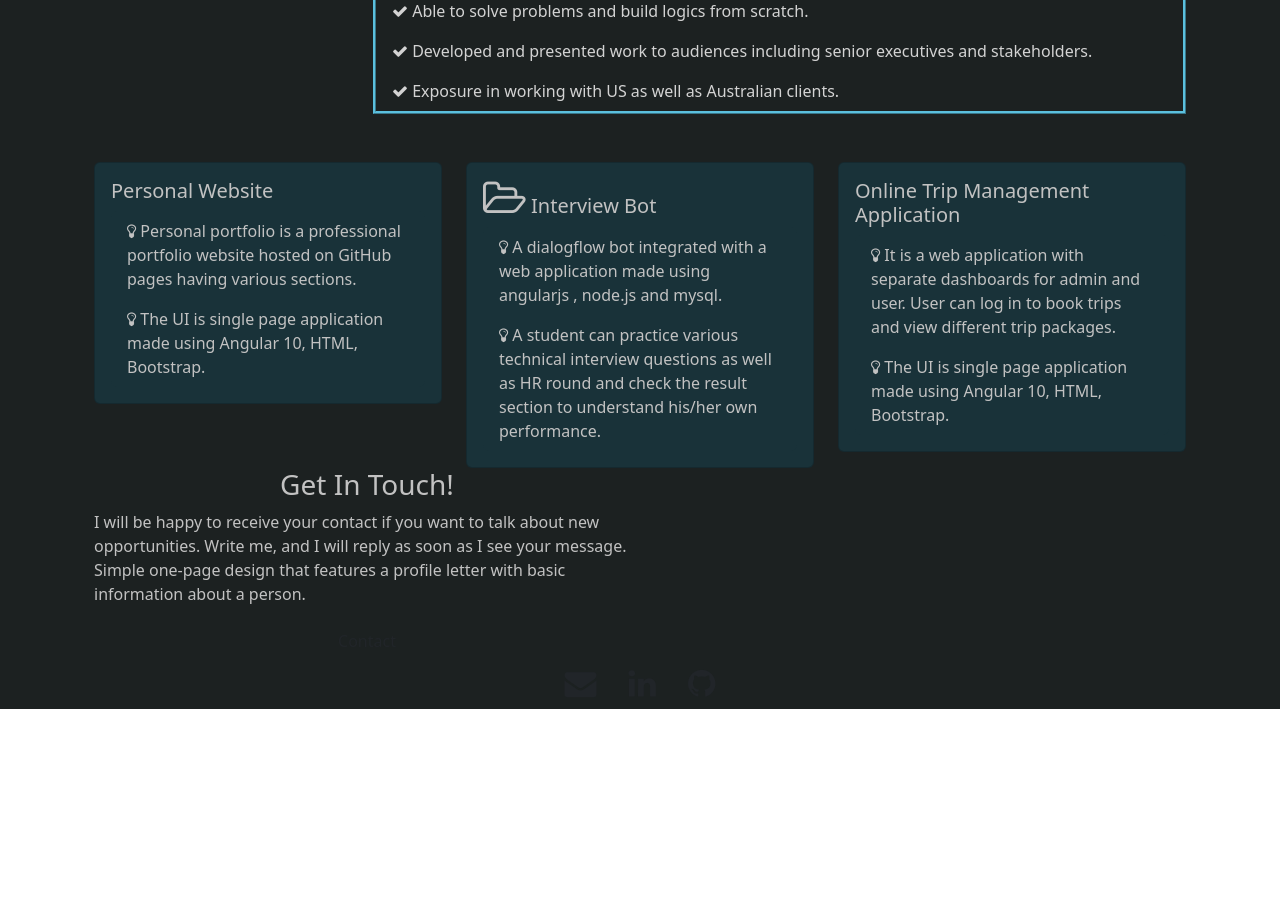
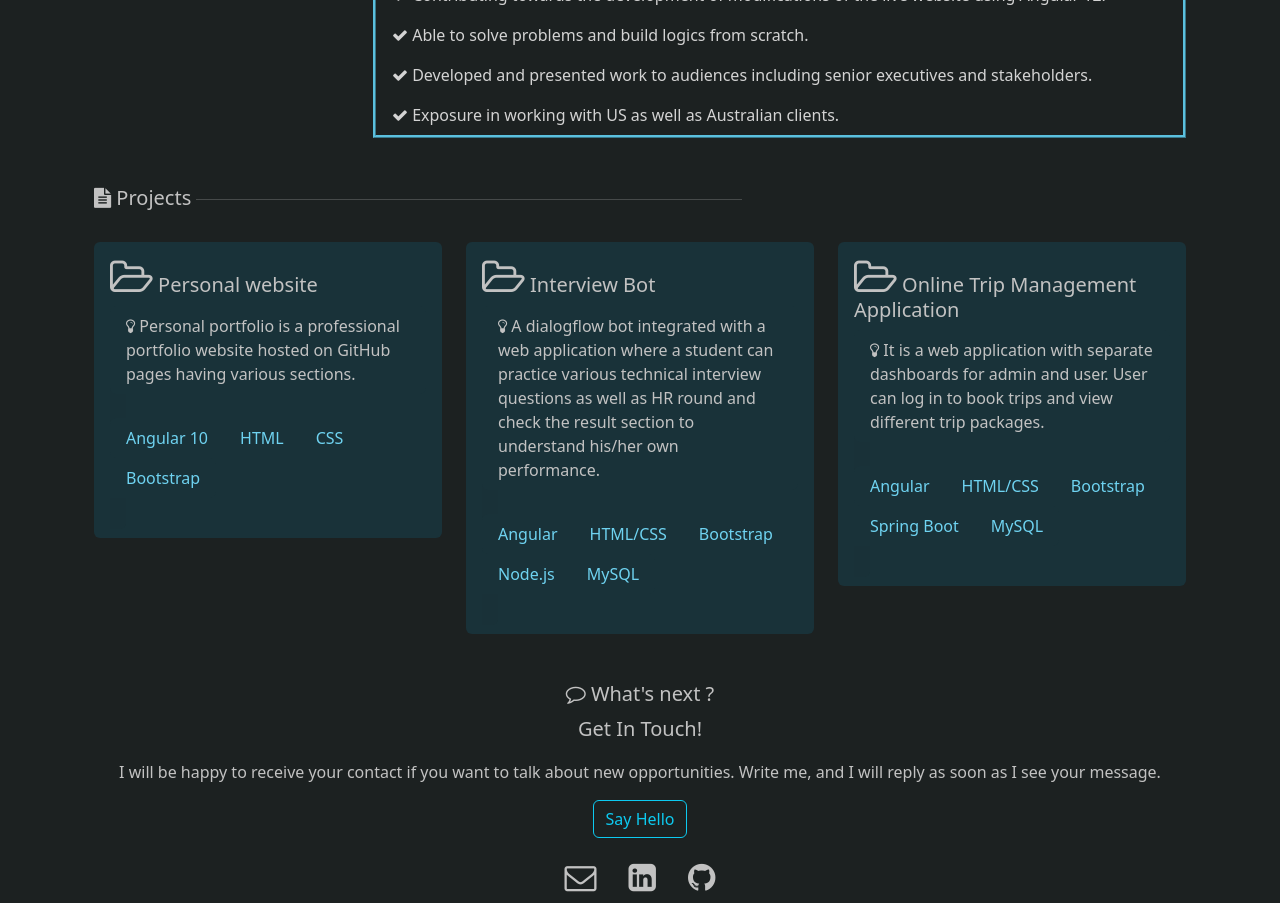
Before and after one commit to shraddha-bijotkar/angular-s9by9p, an Angular app: page / in a window 1280 px wide. Shown: the part 720-1623 px from the top of the page. Before the commit the page ends 1429 px from the top, so only its background shows below. Built offline with nearby package versions, Linux system fonts and the light colour scheme; what ng-vertical-timeline would draw is missing.

Commit message:
CSS edits

```diff
--- a/src/app/app.component.css
+++ b/src/app/app.component.css
@@ -1,6 +1,8 @@
 body {
-  margin: 0px;
-  padding: 0px;
+  margin: 0;
+  width: 100%;
+  min-height: 100%;
+  overflow-x: hidden;
   box-sizing: border-box;
   background: #1c2121;
   color: rgb(194, 194, 194);
--- a/src/app/components/general/footer/footer.component.css
+++ b/src/app/components/general/footer/footer.component.css
@@ -2,11 +2,14 @@
   position: absolute;
   bottom: 0;
 } */
+.list-group,
 .list-group-item {
   background-color: unset;
+  color: rgb(194, 194, 194);
 }
 .list-group-item:hover {
-  transform: scale(1.5);
+  transition: all 0.5s;
+  transform: translateY(-10px);
 }
 li {
   display: block;
--- a/src/app/components/general/footer/footer.component.html
+++ b/src/app/components/general/footer/footer.component.html
@@ -2,12 +2,12 @@
   <ul class="list-group justify-content-center" style="flex-direction: row">
     <li class="list-group-item border-0">
       <a href="mailto:shraddha.bijotkar@gmail.com"
-        ><i class="fa fa-envelope fa-2x" aria-hidden="true"></i
+        ><i class="fa fa-envelope-o fa-2x" aria-hidden="true"></i
       ></a>
     </li>
     <li class="list-group-item border-0">
       <a href="https://www.linkedin.com/in/shraddha-bijotkar-155649177"
-        ><i class="fa fa-linkedin fa-2x" aria-hidden="true"></i
+        ><i class="fa fa-linkedin-square fa-2x" aria-hidden="true"></i
       ></a>
     </li>
     <li class="list-group-item border-0">
--- a/src/app/components/general/header/header.component.css
+++ b/src/app/components/general/header/header.component.css
@@ -3,8 +3,8 @@
   top: 0;
   width: 100%;
 }
-.nav-item:focus {
-  border: 1px;
+.nav-item:focus, .nav-item:hover {
+  border: 2px;
   border-style: solid;
   border-color: rgb(111, 211, 241);
 }
--- a/src/app/components/home/about/about.component.css
+++ b/src/app/components/home/about/about.component.css
@@ -5,8 +5,22 @@
   animation-delay: calc(0.1s * var(--i));
 } */
 .name {
-  color: rgb(111, 241, 237);
-  font-size: 60px;
+  font-weight: 500;
+  font-size: 80px;
+  background: linear-gradient(
+    120deg,
+    #a5f5ff,
+    #7e57c2,
+    #0087f2,
+    #26c6da,
+    #eeff41,
+    #f6a5ff,
+    #a5f5ff
+  );
+  color: #fff;
+  background-clip: text;
+  -webkit-background-clip: text;
+  -webkit-text-fill-color: transparent;
 }
 @keyframes flip {
   0%,
--- a/src/app/components/home/about/about.component.html
+++ b/src/app/components/home/about/about.component.html
@@ -1,12 +1,13 @@
 <div class="container mt-5">
   <img src="assets/xyz.jpg" style="border-radius: 50%" />
-  <h5>
+  <h5 style="color:rgb(111, 211, 241); ">
     Hello! My name is
-    <h5>
-      <span class="name" *ngFor="let name of name; index as in">
+    <h1 class="name">
+      Shraddha Bijotkar.
+      <!-- <span class="name" *ngFor="let name of name; index as in">
         <span style="--i:{{ in + 1 }}">{{ name }}</span>
-      </span>
-    </h5>
+      </span> -->
+    </h1>
   </h5>
   <div class="mt-5">
     <h5>
--- a/src/app/components/home/contact/contact.component.html
+++ b/src/app/components/home/contact/contact.component.html
@@ -1,12 +1,17 @@
-<div class="container">
-  <div class="contact">
-    <h3>Get In Touch!</h3>
-    <p>
+<div class="container mt-5">
+  <figure class="text-center">
+    <h5><i class="fa fa-comment-o"></i> What's next ?</h5>
+    <blockquote class="blockquote">
+      <p>Get In Touch!</p>
+    </blockquote>
+    <blockquote>
       I will be happy to receive your contact if you want to talk about new
       opportunities. Write me, and I will reply as soon as I see your message.
-      Simple one-page design that features a profile letter with basic
-      information about a person.
-    </p>
-    <button class="btn">Contact</button>
-  </div>
+    </blockquote>
+    <button type="button" class="btn btn-outline-info">
+      <a style="all: unset" href="mailto:shraddha.bijotkar@gmail.com"
+        >Say Hello
+      </a>
+    </button>
+  </figure>
 </div>
--- a/src/app/components/home/projects/projects.component.css
+++ b/src/app/components/home/projects/projects.component.css
@@ -13,4 +13,21 @@ hr {
 .list-group-item {
   background-color: #193239;
   color: rgb(194, 194, 194);
+  border: 0;
 }
+.card:hover {
+  cursor: pointer;
+  box-shadow: 0px 12px 30px 0px rgb(0, 0, 0);
+  transition: all 0.5s;
+  transform: scale(1.05);
+}
+.list-group {
+  display: flex;
+  flex-wrap: wrap;
+}
+.card-footer .list-group-item {
+  color: rgb(111, 211, 241);
+}
+.card-footer .list-group-item:hover {
+  border-bottom: 1px solid rgb(111, 211, 241);
+}
--- a/src/app/components/home/projects/projects.component.html
+++ b/src/app/components/home/projects/projects.component.html
@@ -1,9 +1,16 @@
 <div class="container mt-5">
-  <div class="row row-cols-1 row-cols-md-3 g-4">
+  <h5>
+    <i class="fa fa-file-text"></i> Projects
+    <hr />
+  </h5>
+  <div class="row row-cols-1 row-cols-md-3 g-4 mt-2">
     <div class="col">
       <div class="card">
         <div class="card-body">
-          <h5 class="card-title">Personal Website</h5>
+          <h5 class="card-title">
+            <i class="fa fa-folder-open-o fa-2x"></i
+            ><span> Personal website</span>
+          </h5>
           <span class="card-text">
             <ul class="list-group">
               <li class="list-group-item border-0">
@@ -11,13 +18,49 @@
                 Personal portfolio is a professional portfolio website hosted on
                 GitHub pages having various sections.
               </li>
+            </ul>
+          </span>
+          <a
+            href="https://shraddha-bijotkar.github.io/shraddha-portfolio/"
+            class="stretched-link"
+          ></a>
+          <span class="card-footer"
+            ><ul class="list-group list-group-horizontal">
+              <li class="list-group-item">Angular 10</li>
+              <li class="list-group-item">HTML</li>
+              <li class="list-group-item">CSS</li>
+              <li class="list-group-item">Bootstrap</li>
+            </ul></span
+          >
+        </div>
+      </div>
+    </div>
+    <div class="col">
+      <div class="card">
+        <div class="card-body">
+          <h5 class="card-title">
+            <i class="fa fa-folder-open-o fa-2x"></i><span> Interview Bot</span>
+          </h5>
+          <span class="card-text">
+            <ul class="list-group">
               <li class="list-group-item border-0">
                 <i class="fa fa-lightbulb-o"></i>
-                The UI is single page application made using Angular 10, HTML,
-                Bootstrap.
+                A dialogflow bot integrated with a web application where a
+                student can practice various technical interview questions as
+                well as HR round and check the result section to understand
+                his/her own performance.
               </li>
             </ul>
           </span>
+          <span class="card-footer"
+            ><ul class="list-group list-group-horizontal">
+              <li class="list-group-item">Angular</li>
+              <li class="list-group-item">HTML/CSS</li>
+              <li class="list-group-item">Bootstrap</li>
+              <li class="list-group-item">Node.js</li>
+              <li class="list-group-item">MySQL</li>
+            </ul></span
+          >
         </div>
       </div>
     </div>
@@ -26,30 +69,8 @@
         <div class="card-body">
           <h5 class="card-title">
             <i class="fa fa-folder-open-o fa-2x"></i
-            ><span class="align-right"> Interview Bot</span>
+            ><span> Online Trip Management Application</span>
           </h5>
-          <span class="card-text">
-            <ul class="list-group">
-              <li class="list-group-item border-0">
-                <i class="fa fa-lightbulb-o"></i>
-                A dialogflow bot integrated with a web application made using
-                angularjs , node.js and mysql.
-              </li>
-              <li class="list-group-item border-0">
-                <i class="fa fa-lightbulb-o"></i>
-                A student can practice various technical interview questions as
-                well as HR round and check the result section to understand
-                his/her own performance.
-              </li>
-            </ul>
-          </span>
-        </div>
-      </div>
-    </div>
-    <div class="col">
-      <div class="card">
-        <div class="card-body">
-          <h5 class="card-title">Online Trip Management Application</h5>
           <span class="card-text">
             <ul class="list-group">
               <li class="list-group-item border-0">
@@ -58,13 +79,17 @@
                 user. User can log in to book trips and view different trip
                 packages.
               </li>
-              <li class="list-group-item border-0">
-                <i class="fa fa-lightbulb-o"></i>
-                The UI is single page application made using Angular 10, HTML,
-                Bootstrap.
-              </li>
             </ul>
           </span>
+          <span class="card-footer"
+            ><ul class="list-group list-group-horizontal text-wrap">
+              <li class="list-group-item">Angular</li>
+              <li class="list-group-item">HTML/CSS</li>
+              <li class="list-group-item">Bootstrap</li>
+              <li class="list-group-item">Spring Boot</li>
+              <li class="list-group-item">MySQL</li>
+            </ul></span
+          >
         </div>
       </div>
     </div>
--- a/src/app/components/home/projects/projects.component.ts
+++ b/src/app/components/home/projects/projects.component.ts
@@ -5,21 +5,4 @@ import { Component } from '@angular/core';
   templateUrl: './projects.component.html',
   styleUrls: ['./projects.component.css'],
 })
-export class ProjectsComponent {
-  projects = [
-    {
-      id: 0,
-      title: 'Personal website',
-      content: 'Angular 10, Bootstrap, Html, CSS',
-      date: '2021',
-      icon: 'https://image.flaticon.com/icons/svg/214/214335.svg',
-    },
-    {
-      id: 1,
-      title: 'Interview Bot',
-      content: 'Angular 8, Node.js, MySQL, Dialogflow',
-      date: '2020 - 2021',
-      icon: 'https://image.flaticon.com/icons/svg/1006/1006517.svg',
-    },
-  ];
-}
+export class ProjectsComponent {}
```
